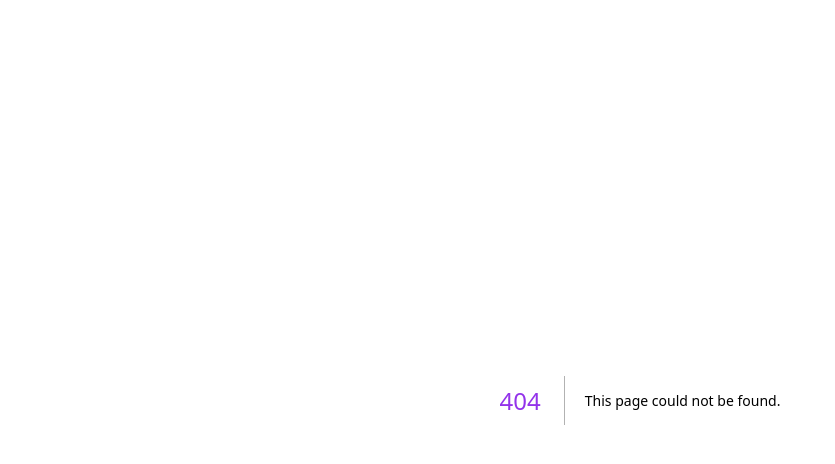
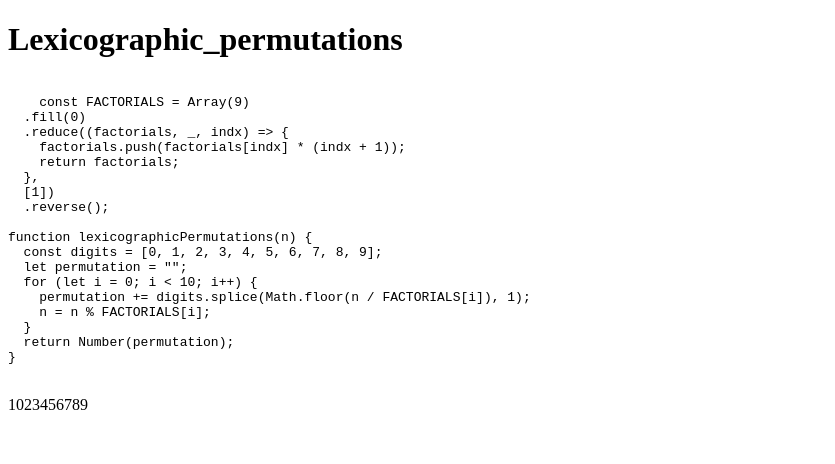
Before and after one commit to ragulpalanisamy/fcc_projects_euler, a Next.js app: page /Pro-2/Lexicographic_permutations in a window 1280 px wide. Before the commit this address had no page. Shown: the top 464 px of the page, without its empty margins (0-835 px from the left). Built offline with nearby package versions, Linux system fonts and the light colour scheme.

Commit message:
feat: :sparkles: Added the lexicographic permutation

```diff
--- a/src/app/page.js
+++ b/src/app/page.js
@@ -104,8 +104,10 @@ export default function Home() {
         <Link href="../Pro-2/Abudant_sum">
         Abudant sum
         </Link>
+        <Link href="../Pro-2/Lexicographic_permutations">
+        Lexicographic permutations
+        </Link>
         </div>
-
       </>
   )
 }
--- /dev/null
+++ b/src/pages/Pro-2/Lexicographic_permutations.tsx
@@ -0,0 +1,58 @@
+import React from 'react'
+
+export default function Lexicographic_permutations() {
+    const codesnippet = `
+    const FACTORIALS = Array(9)
+  .fill(0)
+  .reduce((factorials, _, indx) => {
+    factorials.push(factorials[indx] * (indx + 1));
+    return factorials;
+  },
+  [1])
+  .reverse();
+
+function lexicographicPermutations(n) {
+  const digits = [0, 1, 2, 3, 4, 5, 6, 7, 8, 9];
+  let permutation = "";
+  for (let i = 0; i < 10; i++) {
+    permutation += digits.splice(Math.floor(n / FACTORIALS[i]), 1);
+    n = n % FACTORIALS[i];
+  }
+  return Number(permutation);
+}
+    `;
+
+    const FACTORIALS = Array(9)
+        .fill(0)
+        .reduce((factorials, _, indx) => {
+            factorials.push(factorials[indx] * (indx + 1));
+            return factorials;
+        },
+            [1])
+        .reverse();
+
+    function lexicographicPermutations(n) {
+        const digits = [0, 1, 2, 3, 4, 5, 6, 7, 8, 9];
+        let permutation = "";
+        for (let i = 0; i < 10; i++) {
+            permutation += digits.splice(Math.floor(n / FACTORIALS[i]), 1);
+            n = n % FACTORIALS[i];
+        }
+        return Number(permutation);
+    }
+    return (
+        <div>
+            <h1>
+                Lexicographic_permutations
+            </h1>
+            <pre>
+                <code>
+                    {codesnippet}
+                </code>
+            </pre>
+            <p>
+                {lexicographicPermutations(362880)}
+            </p>
+        </div>
+    )
+}
```
